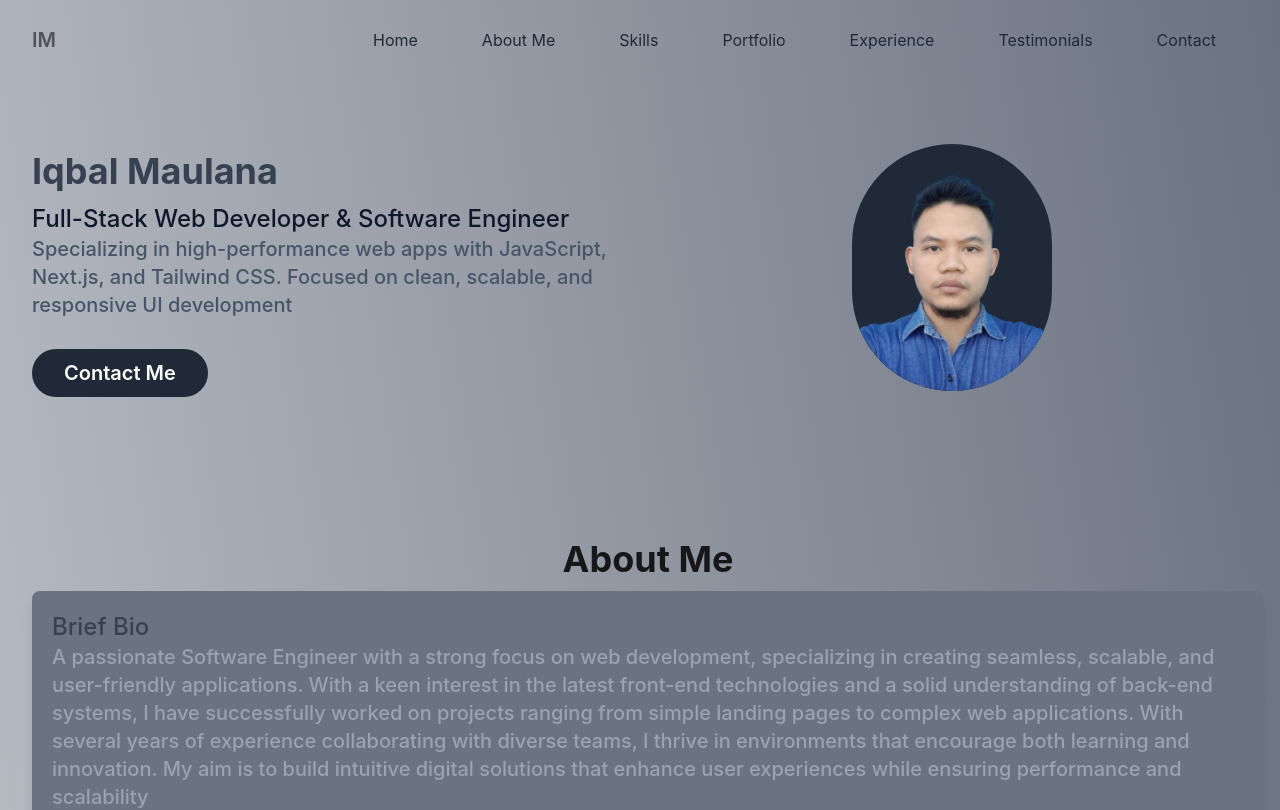
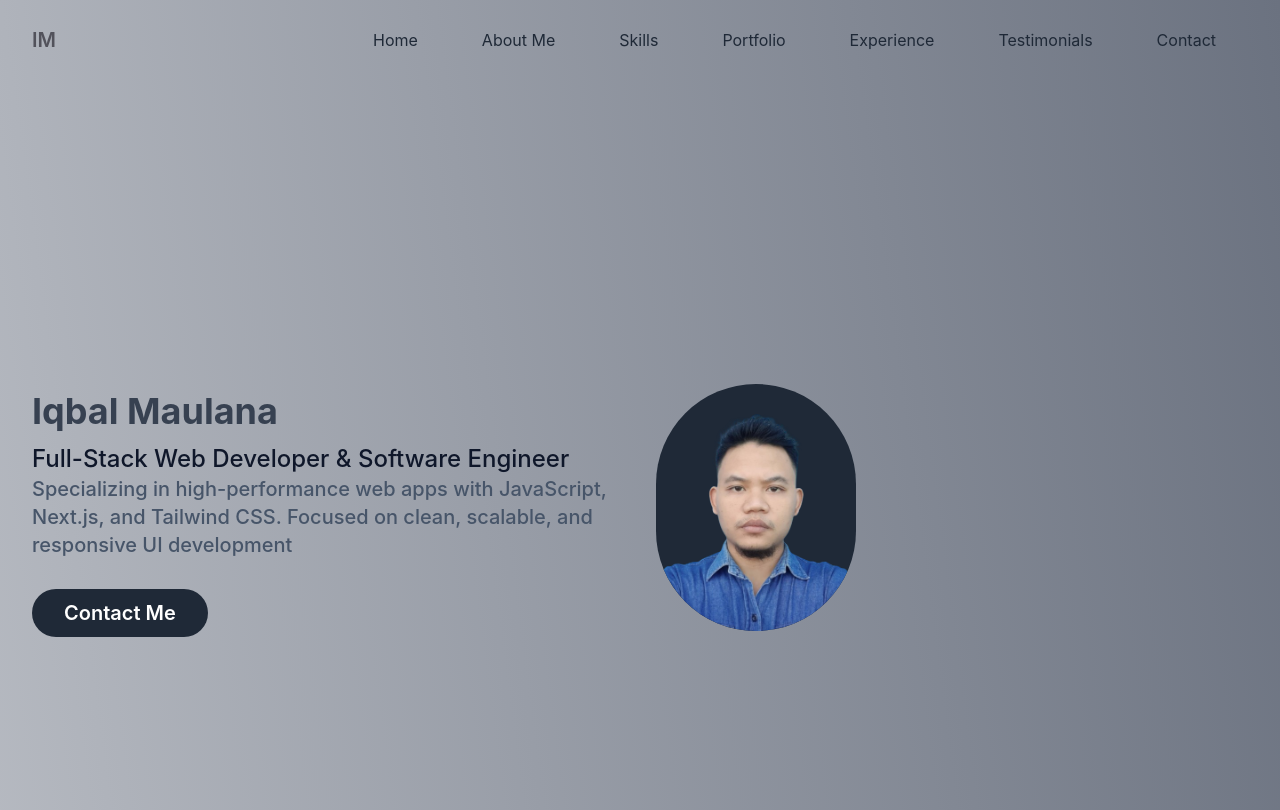
Before and after one commit to ibunx17/profile-app, a Next.js app: page / in a window 1280 px wide. Shown: the top 810 px of the page. Built offline with nearby package versions, Linux system fonts and the light colour scheme.

Commit message:
optimizing

```diff
--- a/src/app/layout.tsx
+++ b/src/app/layout.tsx
@@ -25,6 +25,14 @@ export default function RootLayout({
 }>) {
   return (
     <html lang="en">
+      <head>
+        <link
+          rel="preload"
+          href="/iqbal-maulana-pp.webp"
+          as="image"
+          type="image/webp"
+        />
+      </head>
       <body
         className={`${geistSans.variable} ${geistMono.variable} antialiased bg-gradient-to-tr from-gray-100  to-gray-500`}
       >
--- a/src/components/sections/AboutMe/index.tsx
+++ b/src/components/sections/AboutMe/index.tsx
@@ -32,7 +32,7 @@ export default function About() {
     }, [isSectionVisible]);
 
     return (
-          <div id="about" ref={aboutSectionRef} className="pt-36 pl-4">
+          <div id="about" ref={aboutSectionRef} className="pt-96 pl-4 mt-96">
             <div className="container">
                 <motion.div
                     initial={{ y: '-100%', opacity: 0 }}
--- a/src/components/sections/Hero/index.tsx
+++ b/src/components/sections/Hero/index.tsx
@@ -26,7 +26,7 @@ export default function Hero() {
 
     return (
         <div ref={heroSectionRef}
-            className="pt-36"
+            className="pt-96"
         >
             <div className="container">
                 <div className="flex flex-wrap">
@@ -60,7 +60,7 @@ export default function Hero() {
                                 alt="gambar profile"
                                 width={200}
                                 height={200}
-                                className="max-w-full mx-auto rounded-full bg-gray-800"
+                                className="rounded-full bg-gray-800"
                                 loading="eager"
                                 priority
                                 decoding="sync"
--- a/src/components/sections/Portfolio/ecommerce/index.tsx
+++ b/src/components/sections/Portfolio/ecommerce/index.tsx
@@ -21,7 +21,7 @@ export default function ECommerce(){
       <h1 className="md:text-lg lg:text-3xl absolute top-0 left-1/2 transform -translate-x-1/2 text-center items-center p-3">
       E-commerce Platform for XYZ Retail
       </h1>
-      <img src="E-commerce.png" alt="landing-page" className="flex lg:w-1/2 rounded-md shadow-md overflow-hidden"/>
+      <img src="E-commerce.png" alt="landing-page" className="w-[500] h-[500] flex lg:w-1/2 rounded-md shadow-md overflow-hidden"/>
       <div className="flex lg:w-1/2 ">
         <p className={`text-lg md:text-2xl lg:3xl px-5 transition-colors duration-500 ease-in-out ${isContentVisible ? 'text-white' : 'text-gray-400'}`}>
           This project involved creating an e-commerce platform for XYZ Retail,
--- a/src/components/sections/Portfolio/landingpage/index.tsx
+++ b/src/components/sections/Portfolio/landingpage/index.tsx
@@ -21,7 +21,7 @@ export default function LandingPage(){
       <h1 className="md:text-lg lg:text-3xl absolute top-0 left-1/2 transform -translate-x-1/2 text-center items-center p-3">
       Profile Landing Page
       </h1>
-      <img src="landing-page.png" alt="landing-page" className="flex lg:w-1/2 rounded-md shadow-md overflow-hidden"/>
+      <img src="landing-page.png" alt="landing-page" className="w-[500] h-[500] flex lg:w-1/2 rounded-md shadow-md overflow-hidden"/>
       <div className="flex lg:w-1/2 ">
         <p className={`text-lg md:text-2xl lg:3xl px-5   transition-colors duration-500 ease-in-out ${isContentVisible ? 'text-white' : 'text-gray-400'}`}>
           The goal of this project was to design and develop a modern,
```
